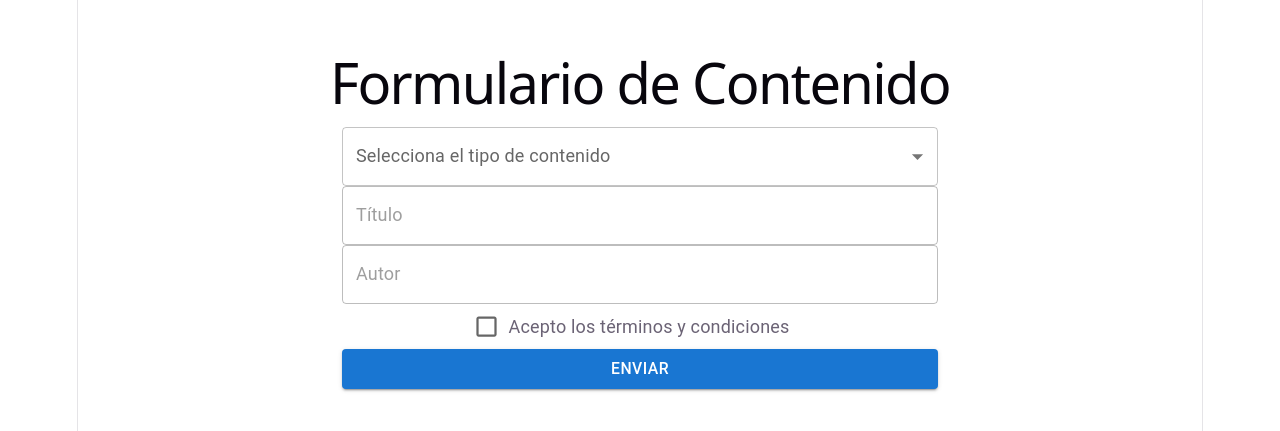
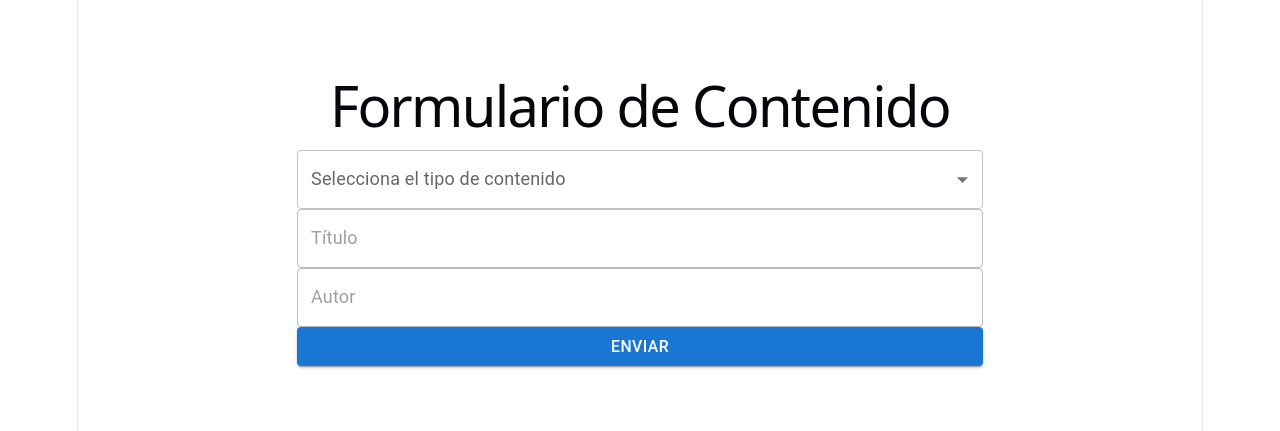
Before and after one commit to JuananA1000/FormularioConHijos, a React (Vite) app: page / in a window 1280 px wide. Shown: the part 187-618 px from the top of the page. Built offline with nearby package versions, Linux system fonts and the light colour scheme.

Commit message:
FEAT: Elegir entre texto, audio o video

```diff
--- a/src/App.jsx
+++ b/src/App.jsx
@@ -1,15 +1,11 @@
 import React from 'react';
 import { useFormik } from 'formik';
-import {
-  TextField,
-  Checkbox,
-  FormControlLabel,
-  Button,
-  Box,
-  Typography,
-  FormHelperText,
-  MenuItem,
-} from '@mui/material';
+
+import { VideoContent } from './components/VideoContent';
+import { AudioContent } from './components/AudioContent';
+import { TextoContent } from './components/TextoContent';
+
+import { TextField, Button, Box, Typography, MenuItem } from '@mui/material';
 
 import './App.css';
 
@@ -17,17 +13,11 @@ const App = () => {
   const formik = useFormik({
     initialValues: {
       tipoDeContenido: '',
-      nombre: '',
+      titulo: '',
       apellidos: '',
       terminos: false,
     },
-    validate: (values) => {
-      const errors = {};
-      if (!values.nombre) errors.nombre = 'El nombre es obligatorio';
-      if (!values.apellidos) errors.apellidos = 'Los apellidos son obligatorios';
-      if (!values.terminos) errors.terminos = 'Debes aceptar los términos';
-      return errors;
-    },
+
     onSubmit: (values) => {
       console.log('Datos enviados:', values);
       alert('Formulario enviado con éxito');
@@ -48,8 +38,8 @@ const App = () => {
         <TextField
           fullWidth
           select // Esta propiedad convierte el TextField en un Select
-          id='plan'
-          name='plan'
+          id='tipoDeContenido'
+          name='tipoDeContenido'
           label='Selecciona el tipo de contenido'
           value={formik.values.tipoDeContenido}
           onChange={formik.handleChange}
@@ -67,6 +57,7 @@ const App = () => {
           fullWidth
           id='titulo'
           name='titulo'
+          // sx={{ opacity: 0.5 }}
           label='Título'
           value={formik.values.titulo}
           onChange={formik.handleChange}
@@ -74,7 +65,7 @@ const App = () => {
           error={formik.touched.titulo && Boolean(formik.errors.titulo)}
           helperText={formik.touched.titulo && formik.errors.titulo}
           disabled={!formik.values.tipoDeContenido}
-          />
+        />
 
         <TextField
           fullWidth
@@ -89,23 +80,9 @@ const App = () => {
           disabled={!formik.values.tipoDeContenido}
         />
 
-        <Box>
-          <FormControlLabel
-            control={
-              <Checkbox
-                id='terminos'
-                name='terminos'
-                checked={formik.values.terminos}
-                onChange={formik.handleChange}
-                color='primary'
-              />
-            }
-            label='Acepto los términos y condiciones'
-          />
-          {formik.touched.terminos && formik.errors.terminos && (
-            <FormHelperText error>{formik.errors.terminos}</FormHelperText>
-          )}
-        </Box>
+        {formik.values.tipoDeContenido === 'video' && <VideoContent formik={formik} />}
+        {formik.values.tipoDeContenido === 'audio' && <AudioContent formik={formik} />}
+        {formik.values.tipoDeContenido === 'texto' && <TextoContent formik={formik} />}
 
         <Button color='primary' variant='contained' fullWidth type='submit'>
           Enviar
--- /dev/null
+++ b/src/components/AudioContent.jsx
@@ -0,0 +1,20 @@
+import { TextField, Button, Box, Typography, MenuItem } from '@mui/material';
+
+export const AudioContent = ({ formik }) => {
+  return (
+    <Box sx={{ mt: 2, p: 2, border: '1px solid #ccc', borderRadius: '4px' }}>
+      <Typography variant='h5'>Información del Audio</Typography>
+      <TextField
+        fullWidth
+        id='audioUrl'
+        name='audioUrl'
+        label='URL del Audio'
+        value={formik.values.audioUrl}
+        onChange={formik.handleChange}
+        onBlur={formik.handleBlur}
+        error={formik.touched.audioUrl && Boolean(formik.errors.audioUrl)}
+        helperText={formik.touched.audioUrl && formik.errors.audioUrl}
+      />
+    </Box>
+  );
+};
--- /dev/null
+++ b/src/components/TextoContent.jsx
@@ -0,0 +1,20 @@
+import { TextField, Button, Box, Typography, MenuItem } from '@mui/material';
+
+export const TextoContent = ({ formik }) => {
+  return (
+    <Box sx={{ mt: 2, p: 2, border: '1px solid #ccc', borderRadius: '4px' }}>
+      <Typography variant='h5'>Información del Texto</Typography>
+      <TextField
+        fullWidth
+        id='texto'
+        name='texto'
+        label='Contenido del Texto'
+        value={formik.values.texto}
+        onChange={formik.handleChange}
+        onBlur={formik.handleBlur}
+        error={formik.touched.texto && Boolean(formik.errors.texto)}
+        helperText={formik.touched.texto && formik.errors.texto}
+      />
+    </Box>
+  );
+};
--- /dev/null
+++ b/src/components/VideoContent.jsx
@@ -0,0 +1,20 @@
+import { TextField, Button, Box, Typography, MenuItem } from '@mui/material';
+
+export const VideoContent = ({ formik }) => {
+  return (
+    <Box sx={{ mt: 2, p: 2, border: '1px solid #ccc', borderRadius: '4px' }}>
+      <Typography variant='h5'>Información del Vídeo</Typography>
+      <TextField
+        fullWidth
+        id='videoUrl'
+        name='videoUrl'
+        label='URL del Vídeo'
+        value={formik.values.videoUrl}
+        onChange={formik.handleChange}
+        onBlur={formik.handleBlur}
+        error={formik.touched.videoUrl && Boolean(formik.errors.videoUrl)}
+        helperText={formik.touched.videoUrl && formik.errors.videoUrl}
+      />
+    </Box>
+  );
+};
```
